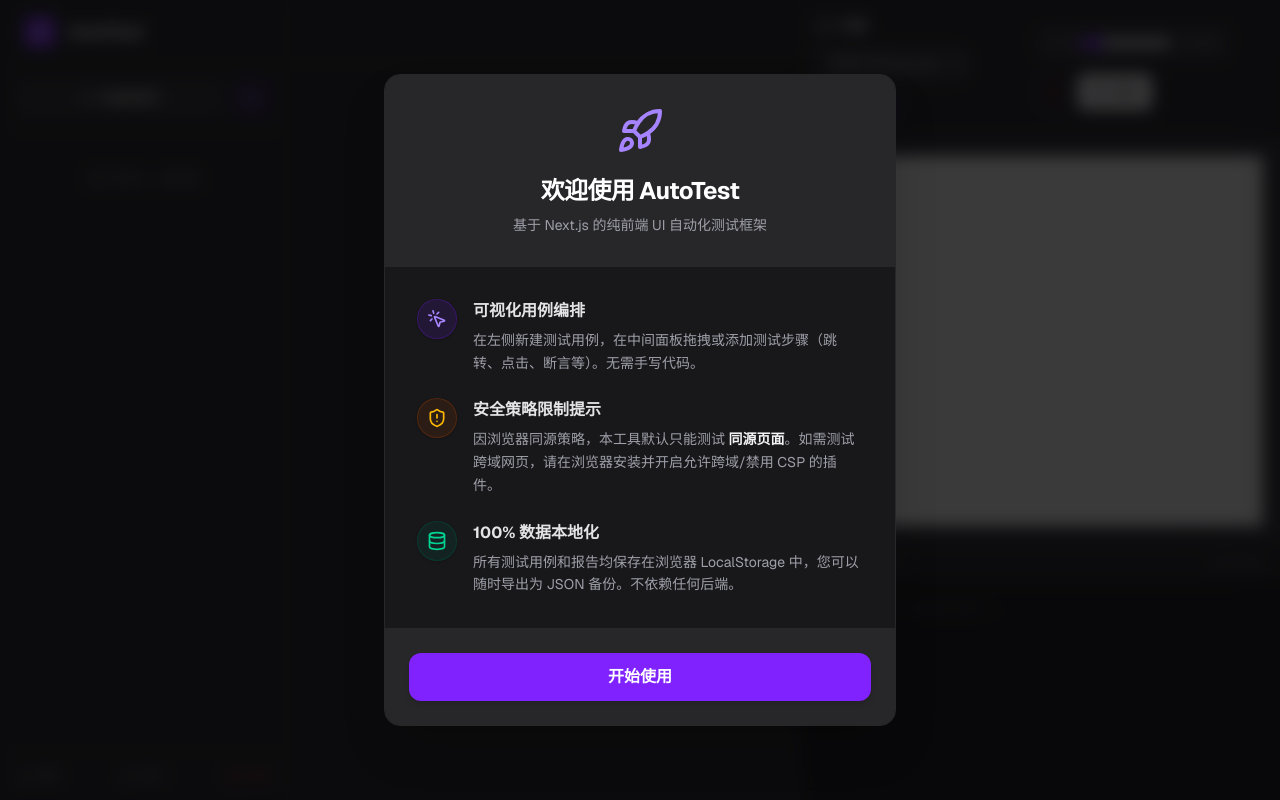
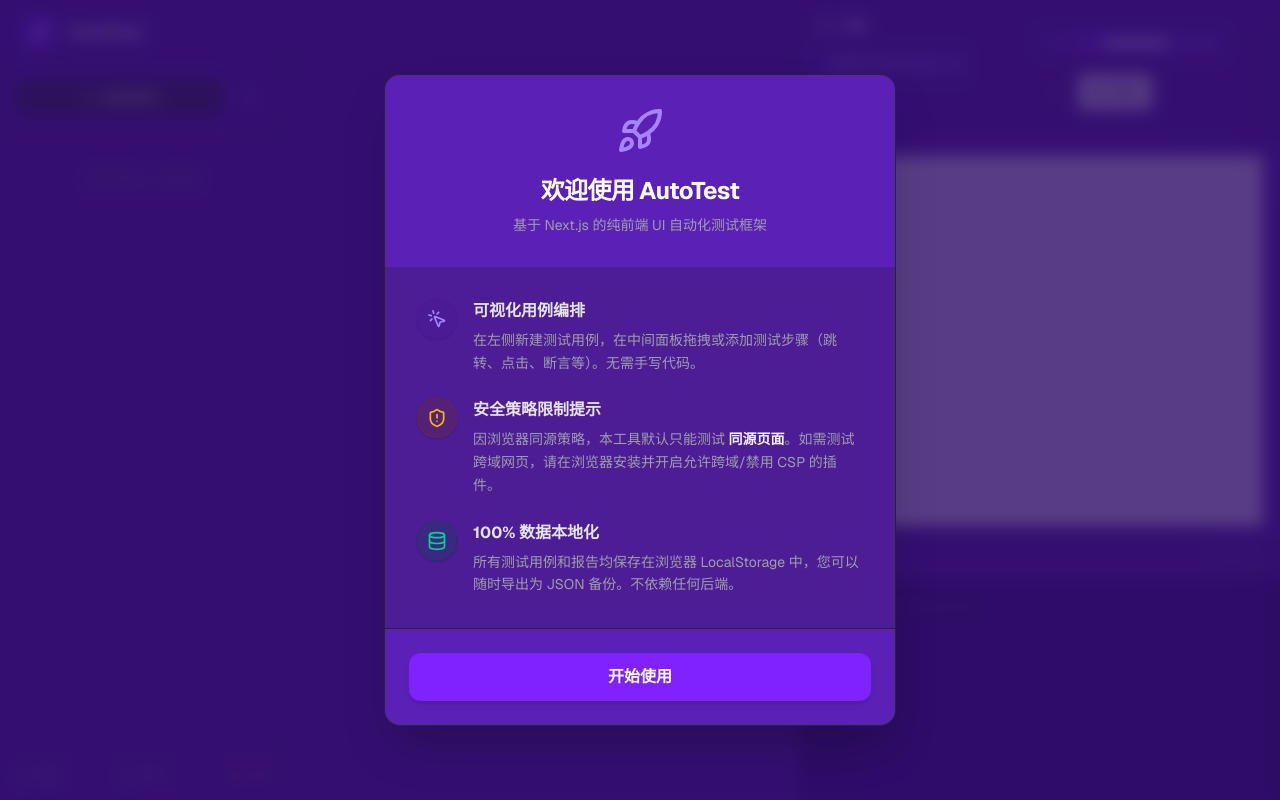
Before and after one commit to yangxinyangxin2-ctrl/ui-autotest, a Next.js app: page / in a window 1280 px wide. Built offline with nearby package versions, Linux system fonts and the light colour scheme.

Commit message:
style: change background color to deep purple
Change-Id: Ibb91e01b6603ba0adaaa6fef64e30e4e1b5efb4c

```diff
--- a/src/app/globals.css
+++ b/src/app/globals.css
@@ -1,7 +1,7 @@
 @import "tailwindcss";
 
 :root {
-  --background: #09090b;
+  --background: #2e1065;
   --foreground: #fafafa;
 }
 
@@ -29,7 +29,7 @@
     background: transparent;
 }
 ::-webkit-scrollbar-thumb {
-    background: #3f3f46; /* zinc-700 for dark mode */
+    background: #6d28d9; /* zinc-700 for dark mode */
     border-radius: 9999px;
 }
 ::-webkit-scrollbar-thumb:hover {
--- a/src/app/page.tsx
+++ b/src/app/page.tsx
@@ -8,7 +8,7 @@
 
 export default function Home() {
   return (
-    <div className="h-screen w-screen overflow-hidden flex bg-zinc-950 text-zinc-100 font-sans selection:bg-violet-500/30">
+    <div className="h-screen w-screen overflow-hidden flex bg-violet-950 text-zinc-100 font-sans selection:bg-violet-500/30">
       <Sidebar />
       <Editor />
       <Sandbox />
--- a/src/components/Editor.tsx
+++ b/src/components/Editor.tsx
@@ -25,9 +25,9 @@
 
     if (!tc) {
         return (
-            <main className="w-2/5 min-w-[400px] flex flex-col border-r border-zinc-800 bg-[#18181b] z-0">
-                <div className="min-h-[64px] flex items-center px-6 border-b border-zinc-800 bg-[#18181b]" />
-                <div className="flex-1 flex flex-col items-center justify-center text-zinc-500 bg-[#18181b]">
+            <main className="w-2/5 min-w-[400px] flex flex-col border-r border-zinc-800 bg-[#4c1d95] z-0">
+                <div className="min-h-[64px] flex items-center px-6 border-b border-zinc-800 bg-[#4c1d95]" />
+                <div className="flex-1 flex flex-col items-center justify-center text-zinc-500 bg-[#4c1d95]">
                     <Pointer className="w-12 h-12 mb-4 opacity-30 text-zinc-600" />
                     <p className="text-sm font-medium">在左侧选择一个用例或新建用例</p>
                 </div>
@@ -36,9 +36,9 @@
     }
 
     return (
-        <main className="w-2/5 min-w-[400px] flex flex-col border-r border-zinc-800 bg-[#18181b] z-0">
+        <main className="w-2/5 min-w-[400px] flex flex-col border-r border-zinc-800 bg-[#4c1d95] z-0">
             {/* Editor Header */}
-            <div className="min-h-[64px] flex-shrink-0 flex items-center justify-between px-6 border-b border-zinc-800 bg-[#18181b]">
+            <div className="min-h-[64px] flex-shrink-0 flex items-center justify-between px-6 border-b border-zinc-800 bg-[#4c1d95]">
                 <div className="flex-1 flex items-center mr-4 min-w-0">
                     <FileText className="w-5 h-5 text-zinc-500 mr-3 shrink-0" />
                     <input
@@ -71,7 +71,7 @@
             </div>
 
             {/* Steps List */}
-            <div className="flex-1 overflow-y-auto p-4 bg-zinc-950 relative no-scrollbar">
+            <div className="flex-1 overflow-y-auto p-4 bg-violet-950 relative no-scrollbar">
                 <ReactSortable
                     list={tc.steps}
                     setList={(newList) => {
@@ -91,7 +91,7 @@
                         const tpl = STEP_TEMPLATES[step.type];
                         if (!tpl) return null;
                         return (
-                            <div key={step.id} className="group bg-[#27272a] border border-zinc-800 rounded-xl shadow-sm p-4 flex flex-col gap-3 relative pl-10 transition-all hover:shadow-md hover:border-violet-500/50">
+                            <div key={step.id} className="group bg-[#5b21b6] border border-zinc-800 rounded-xl shadow-sm p-4 flex flex-col gap-3 relative pl-10 transition-all hover:shadow-md hover:border-violet-500/50">
                                 {/* Drag handle */}
                                 <div className="drag-handle absolute left-0 top-0 bottom-0 w-8 bg-transparent flex items-center justify-center cursor-move text-zinc-600 hover:text-zinc-400 transition-colors rounded-l-xl">
                                     <GripVertical className="w-4 h-4" />
@@ -119,7 +119,7 @@
                                             <input
                                                 key={field}
                                                 type={field === 'delay' ? 'number' : 'text'}
-                                                className="w-full text-sm border border-zinc-700 bg-[#18181b] text-zinc-200 rounded-lg px-3 py-2 outline-none focus:border-violet-500 focus:ring-1 focus:ring-violet-500 transition-all placeholder-zinc-600"
+                                                className="w-full text-sm border border-zinc-700 bg-[#4c1d95] text-zinc-200 rounded-lg px-3 py-2 outline-none focus:border-violet-500 focus:ring-1 focus:ring-violet-500 transition-all placeholder-zinc-600"
                                                 placeholder={tpl.placeholders[field]}
                                                 value={(step as any)[field] || ''}
                                                 onChange={(e) => updateStep(step.id, field as keyof TestCaseStep, e.target.value)}
@@ -134,11 +134,11 @@
             </div>
 
             {/* Add Step Bar */}
-            <div className="p-4 border-t border-zinc-800 bg-[#18181b] flex gap-3 shrink-0">
+            <div className="p-4 border-t border-zinc-800 bg-[#4c1d95] flex gap-3 shrink-0">
                 <select
                     value={newStepType}
                     onChange={(e) => setNewStepType(e.target.value as TestCaseStep['type'])}
-                    className="flex-1 border border-zinc-700 bg-[#27272a] rounded-lg px-3 py-2 text-sm outline-none focus:border-violet-500 focus:ring-1 focus:ring-violet-500 transition-all text-zinc-200"
+                    className="flex-1 border border-zinc-700 bg-[#5b21b6] rounded-lg px-3 py-2 text-sm outline-none focus:border-violet-500 focus:ring-1 focus:ring-violet-500 transition-all text-zinc-200"
                 >
                     {Object.entries(STEP_TEMPLATES).map(([key, tpl]) => (
                         <option key={key} value={key}>{tpl.icon} {tpl.label}</option>
--- a/src/components/GuideModal.tsx
+++ b/src/components/GuideModal.tsx
@@ -15,15 +15,15 @@
     if (!mounted || guideShown) return null;
 
     return (
-        <div className="fixed inset-0 z-[100] flex items-center justify-center bg-zinc-950/80 backdrop-blur-sm p-4">
-            <div className="bg-[#18181b] rounded-2xl shadow-2xl max-w-lg w-full overflow-hidden transform transition-all duration-300 border border-zinc-800">
-                <div className="bg-[#27272a] p-8 text-white text-center relative overflow-hidden">
+        <div className="fixed inset-0 z-[100] flex items-center justify-center bg-violet-950/80 backdrop-blur-sm p-4">
+            <div className="bg-[#4c1d95] rounded-2xl shadow-2xl max-w-lg w-full overflow-hidden transform transition-all duration-300 border border-zinc-800">
+                <div className="bg-[#5b21b6] p-8 text-white text-center relative overflow-hidden">
                     <div className="absolute inset-0 opacity-10 bg-[radial-gradient(circle_at_center,_var(--tw-gradient-stops))] from-zinc-500 via-transparent to-transparent"></div>
                     <Rocket className="w-12 h-12 mx-auto mb-5 text-violet-400 relative z-10" />
                     <h2 className="text-2xl font-bold tracking-tight relative z-10">欢迎使用 AutoTest</h2>
                     <p className="mt-2 text-zinc-400 text-sm relative z-10">基于 Next.js 的纯前端 UI 自动化测试框架</p>
                 </div>
-                <div className="p-6 sm:p-8 space-y-6 text-zinc-400 bg-[#18181b]">
+                <div className="p-6 sm:p-8 space-y-6 text-zinc-400 bg-[#4c1d95]">
                     <div className="flex items-start gap-4">
                         <div className="bg-violet-900/20 text-violet-400 w-10 h-10 rounded-full flex items-center justify-center shrink-0 shadow-sm border border-violet-900/50">
                             <MousePointerClick className="w-5 h-5" />
@@ -52,7 +52,7 @@
                         </div>
                     </div>
                 </div>
-                <div className="p-6 bg-[#27272a] border-t border-zinc-800 text-center">
+                <div className="p-6 bg-[#5b21b6] border-t border-zinc-800 text-center">
                     <button
                         onClick={() => setGuideShown(true)}
                         className="bg-violet-600 hover:bg-violet-500 text-white px-8 py-3 rounded-xl font-semibold shadow-md transition-all w-full active:scale-[0.98]"
--- a/src/components/Sandbox.tsx
+++ b/src/components/Sandbox.tsx
@@ -30,9 +30,9 @@
     };
 
     return (
-        <section className="flex-1 min-w-[450px] flex flex-col bg-zinc-950 z-0">
+        <section className="flex-1 min-w-[450px] flex flex-col bg-violet-950 z-0">
             {/* Top Control Bar */}
-            <div className="p-4 border-b border-zinc-800 bg-[#18181b] flex flex-col xl:flex-row xl:items-center justify-between gap-4 shrink-0 shadow-sm z-10">
+            <div className="p-4 border-b border-zinc-800 bg-[#4c1d95] flex flex-col xl:flex-row xl:items-center justify-between gap-4 shrink-0 shadow-sm z-10">
                 <div className="flex flex-wrap items-center gap-3">
                     <span className="text-sm font-semibold text-zinc-300 flex items-center shrink-0">
                         <Monitor className="w-4 h-4 mr-1.5" />沙箱
@@ -40,7 +40,7 @@
                     <select
                         value={sandboxSize}
                         onChange={(e) => setSandboxSize(e.target.value)}
-                        className="text-xs border border-zinc-700 bg-[#27272a] rounded-md px-2.5 py-1.5 outline-none focus:border-violet-500 transition-colors text-zinc-300 cursor-pointer"
+                        className="text-xs border border-zinc-700 bg-[#5b21b6] rounded-md px-2.5 py-1.5 outline-none focus:border-violet-500 transition-colors text-zinc-300 cursor-pointer"
                     >
                         <option value="100%">自适应 (Responsive)</option>
                         <option value="1920x1080">PC (1920x1080)</option>
@@ -58,7 +58,7 @@
                     </button>
                 </div>
                 <div className="flex flex-wrap items-center gap-4">
-                    <div className="flex items-center gap-2 bg-[#27272a] px-3 py-1.5 rounded-md border border-zinc-700" title="步骤执行间隔">
+                    <div className="flex items-center gap-2 bg-[#5b21b6] px-3 py-1.5 rounded-md border border-zinc-700" title="步骤执行间隔">
                         <Gauge className="w-4 h-4 text-zinc-500" />
                         <input
                             type="range"
@@ -95,8 +95,8 @@
             </div>
 
             {/* Iframe Sandbox Container */}
-            <div className="flex-1 relative flex items-center justify-center overflow-auto border-b border-zinc-800 shadow-inner p-4 bg-[#27272a]"
-                 style={{ backgroundImage: 'radial-gradient(#27272a 1px, transparent 1px)', backgroundSize: '20px 20px' }}>
+            <div className="flex-1 relative flex items-center justify-center overflow-auto border-b border-zinc-800 shadow-inner p-4 bg-[#5b21b6]"
+                 style={{ backgroundImage: 'radial-gradient(#5b21b6 1px, transparent 1px)', backgroundSize: '20px 20px' }}>
                 <div
                     className="relative bg-white shadow-2xl transition-all duration-300 rounded-sm overflow-hidden border border-zinc-800"
                     style={{
@@ -116,8 +116,8 @@
             </div>
 
             {/* Logs Panel */}
-            <div className="h-64 bg-zinc-950 flex flex-col font-mono text-sm shrink-0">
-                <div className="h-9 bg-[#18181b] border-b border-zinc-900 flex items-center justify-between px-4 text-zinc-500 text-xs select-none">
+            <div className="h-64 bg-violet-950 flex flex-col font-mono text-sm shrink-0">
+                <div className="h-9 bg-[#4c1d95] border-b border-zinc-900 flex items-center justify-between px-4 text-zinc-500 text-xs select-none">
                     <span className="flex items-center tracking-wider"><Terminal className="w-3.5 h-3.5 mr-2" />TERMINAL</span>
                     <button onClick={clearLogs} className="hover:text-zinc-300 transition-colors flex items-center" title="清空日志">
                         <Eraser className="w-3 h-3 mr-1" /> Clear
--- a/src/components/Sidebar.tsx
+++ b/src/components/Sidebar.tsx
@@ -60,7 +60,7 @@
     };
 
     return (
-        <aside className="w-72 flex-shrink-0 bg-[#18181b] flex flex-col border-r border-zinc-800 z-10 shadow-sm relative">
+        <aside className="w-72 flex-shrink-0 bg-[#4c1d95] flex flex-col border-r border-zinc-800 z-10 shadow-sm relative">
             {/* Logo & Header */}
             <div className="min-h-[64px] flex-shrink-0 flex items-center px-6 border-b border-zinc-800">
                 <div className="flex items-center justify-center w-8 h-8 rounded-lg bg-violet-600 text-white mr-3 shadow-sm shrink-0">
@@ -70,7 +70,7 @@
             </div>
 
             {/* Controls */}
-            <div className="p-4 border-b border-zinc-800 flex gap-2 shrink-0 bg-[#18181b]">
+            <div className="p-4 border-b border-zinc-800 flex gap-2 shrink-0 bg-[#4c1d95]">
                 <button
                     onClick={addCase}
                     disabled={isRunning}
@@ -131,7 +131,7 @@
             </div>
 
             {/* Footer Actions */}
-            <div className="p-4 border-t border-zinc-800 bg-[#18181b] text-xs flex justify-between shrink-0">
+            <div className="p-4 border-t border-zinc-800 bg-[#4c1d95] text-xs flex justify-between shrink-0">
                 <button onClick={handleExport} className="flex items-center text-zinc-400 hover:text-zinc-100 font-medium transition-colors">
                     <Download className="w-3.5 h-3.5 mr-1.5" /> 导出
                 </button>
```
Also changed, not shown: src/components/ReportDrawer.tsx (+8 -8 lines).
